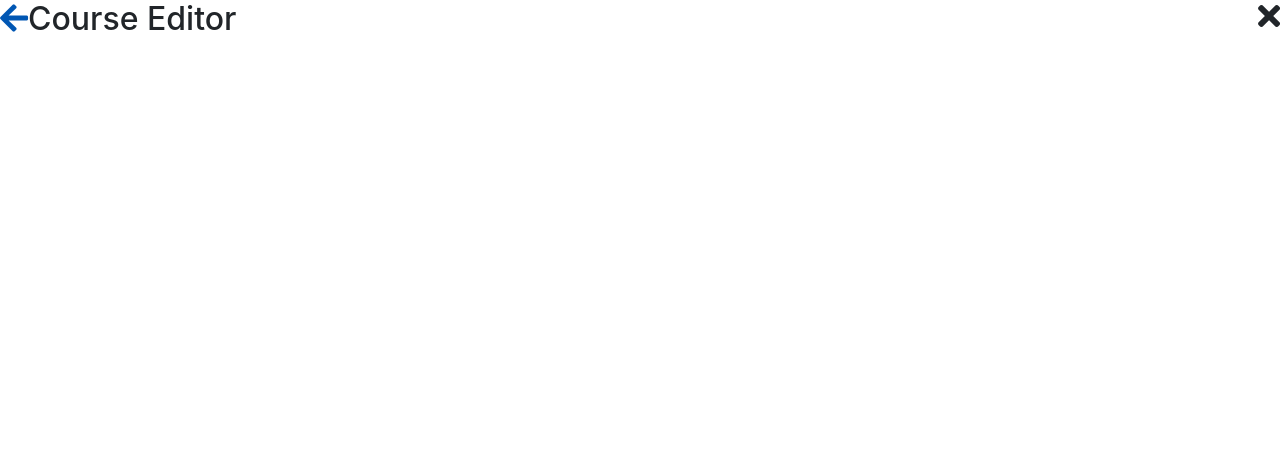
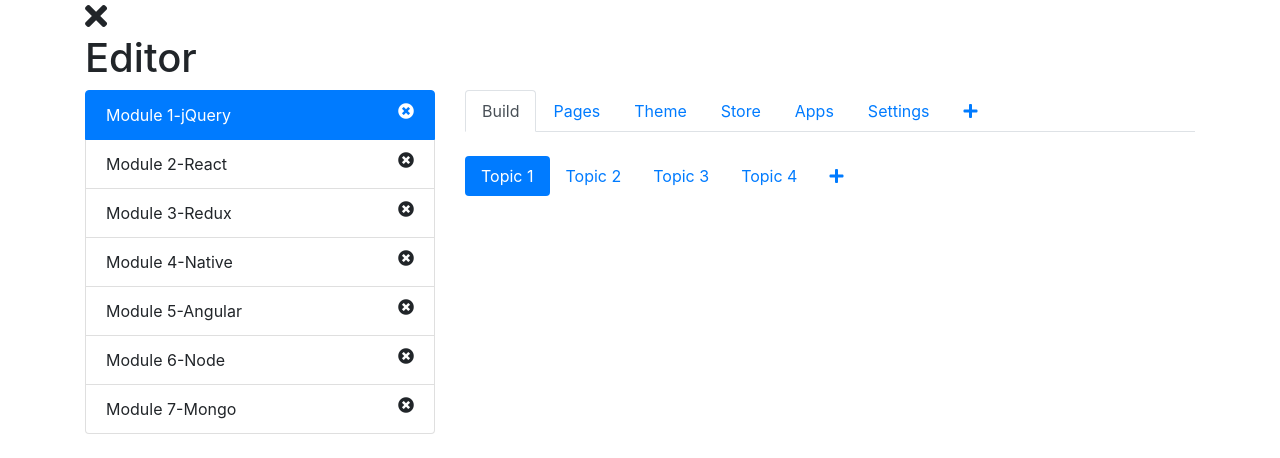
Before and after one commit to NovembersHan/wbdv-sp21-01-yafei-han-client-react, a React (Create React App) app: page /editor in a window 1280 px wide. Shown: the top 458 px of the page. Built offline with nearby package versions, Linux system fonts and the light colour scheme.

Commit message:
Added previous codes to editor

```diff
--- a/src/App.js
+++ b/src/App.js
@@ -2,16 +2,21 @@ import './App.css';
 import CourseManager from "./components/course-manager";
 import CourseEditor from "./components/course-editor";
 import {BrowserRouter, Route} from "react-router-dom";
+import Home from "./components/home"
 
 function App() {
     return (
         <BrowserRouter>
+            <div className="container-fluid">
+                <Route path="/" exact={true}  component={Home}/>
                 <Route path="/courses" component={CourseManager}/>
-        <Route path="/editor" component={CourseEditor}/>
+                {/*<Route path="/editor" component={CourseEditor}/>*/}
+                <Route path="/editor" exact={true} render={(props) => <CourseEditor {...props}/>}/>
                 {/*<div className="container-fluid">*/}
                 {/*  <CourseManager/>*/}
                 {/*  <CourseEditor/>*/}
                 {/*</div>*/}
+            </div>
         </BrowserRouter>
     );
 }
--- a/src/components/course-card.js
+++ b/src/components/course-card.js
@@ -21,14 +21,14 @@ const CourseCard = (
     }
 
     return (
-        <div className="col-4">
+        <div className="col-xl-2 col-lg-3 col-md-4 col-sm-6 col-xs-12">
             <div className="card">
                 <img src="https://www.valuecoders.com/blog/wp-content/uploads/2016/08/react.png" className="card-img-top" alt="..."/>
                 <div className="card-body">
                     <h5 className="card-title">
                         {
                             !editing &&
-                            <Link to="/courses/editor">
+                            <Link to="/editor">
                                 {title}
                             </Link>
                         }
@@ -42,14 +42,14 @@ const CourseCard = (
                     </h5>
                     <p className="card-text">Some description</p>
                     <img src={``}/>
-                    <Link to="/courses/editor" className="btn btn-primary">
+                    <Link to="/editor" className="btn btn-primary">
                         {title}
                     </Link>
                     {!editing && <i onClick={() => setEditing(true)} className="fas fa-edit float-right"></i>}
                     {editing &&
                     <div className="float-right">
                         <i onClick={() => saveTitle()} className="fas fa-check"></i>
-                        <i onClick={() => deleteCourse(course)} className="fas fa-times"></i>
+                        <i onClick={() => {deleteCourse(course); setEditing(false);}} className="fas fa-times"></i>
                     </div>
                     }
                 </div>
--- a/src/components/course-editor.js
+++ b/src/components/course-editor.js
@@ -1,19 +1,100 @@
 import React from 'react'
-import {Link} from "react-router-dom";
 
-// const CourseEditor = ({props}) =>
 const CourseEditor = ({history}) =>
-    <div>
-        <h2>
-            <Link to="/courses/table">
-                <i className="fas fa-arrow-left"></i>
-            </Link>
-            Course Editor
+    <div className = "container" >
+        <div>
             <i onClick={() => history.goBack()}
-               className="fas fa-times float-right"></i>
-            {/*<i onClick={() => props.history.goBack()}*/}
-            {/*   className="fas fa-times float-right"></i>*/}
-        </h2>
-    </div>
+               className="fas fa-2x fa-times"></i>
+        </div>
+
+        <h1> Editor </h1>
+
+        <div className="row">
+            <div className="col-4">
+                <ul className="list-group">
+                    <li className="list-group-item active">
+                        Module 1-jQuery
+                        <i className="float-right fa fa-times-circle"></i>
+                    </li>
+                    <li className="list-group-item">
+                        Module 2-React
+                        <i className="float-right fa fa-times-circle"></i>
+                    </li>
+                    <li className="list-group-item">
+                        Module 3-Redux
+                        <i className="float-right fa fa-times-circle"></i>
+                    </li>
+                    <li className="list-group-item">
+                        Module 4-Native
+                        <i className="float-right fa fa-times-circle"></i>
+                    </li>
+                    <li className="list-group-item">
+                        Module 5-Angular
+                        <i className="float-right fa fa-times-circle"></i>
+                    </li>
+                    <li className="list-group-item">
+                        Module 6-Node
+                        <i className="float-right fa fa-times-circle"></i>
+                    </li>
+                    <li className="list-group-item">
+                        Module 7-Mongo
+                        <i className="float-right fa fa-times-circle"></i>
+                    </li>
+                </ul>
+            </div>
+            <div className="col-8">
+                <ul className="nav nav-tabs">
+                    <li className="nav-item">
+                        <a className="nav-link active" aria-current="page" href="#">
+                            Build
+                        </a>
+                    </li>
+                    <li className="nav-item">
+                        <a className="nav-link" href="#">Pages</a>
+                    </li>
+                    <li className="nav-item">
+                        <a className="nav-link" href="#">Theme</a>
+                    </li>
+                    <li className="nav-item">
+                        <a className="nav-link" href="#">Store</a>
+                    </li>
+                    <li className="nav-item">
+                        <a className="nav-link" href="#">Apps</a>
+                    </li>
+                    <li className="nav-item">
+                        <a className="nav-link" href="#">Settings</a>
+                    </li>
+                    <li className="nav-item">
+                        <a className="nav-link" href="#">
+                            <i className="fa fa-plus"></i>
+                        </a>
+                    </li>
+                </ul>
+
+                <br/>
+
+                <ul className="nav nav-pills">
+                    <li className="nav-item">
+                        <a className="nav-link active" aria-current="page" href="#">Topic 1</a>
+                    </li>
+                    <li className="nav-item">
+                        <a className="nav-link" href="#">Topic 2</a>
+                    </li>
+                    <li className="nav-item">
+                        <a className="nav-link" href="#">Topic 3</a>
+                    </li>
+                    <li className="nav-item">
+                        <a className="nav-link" href="#">Topic 4</a>
+                    </li>
+                    <li className="nav-item">
+                        <a className="nav-link" href="#">
+                            <i className="fa fa-plus"></i>
+                        </a>
+                    </li>
+                </ul>
+
+            </div>
+        </div>
+</div>
 
 export default CourseEditor
--- a/src/components/course-grid.js
+++ b/src/components/course-grid.js
@@ -14,21 +14,23 @@ export default class CourseGrid
         return(
             <div className="container-fluid">
                 <div className="row">
-                    <div className="col-4">
+                    <div className="col-4 d-none d-md-block d-lg-block d-xl-block">
                         <h4>Recent Documents</h4>
                     </div>
-                    <div className="col-4">
+                    <div className="col-4 d-none d-md-block d-lg-block d-xl-block">
                         <h4>
                             Owned by me
                             <i className="fas fa-sort-down"></i>
                         </h4>
                     </div>
-                    <div className="col-4">
+                    <div className="col-sm-4 col-xs-4">
+                        <div className="float-right">
                         <i className="fas fa-folder"></i>
                         <i className="fas fa-sort-alpha-up-alt m-sm-2"></i>
                         <Link to="/courses/table">
                             <i className="fas fa-list"></i>
                         </Link>
+                        </div>
                     </div>
                 </div>
 
--- a/src/components/course-row.js
+++ b/src/components/course-row.js
@@ -27,7 +27,7 @@ const CourseRow = (
             <td>
                 {
                     !editing &&
-                    <Link to="/courses/editor">
+                    <Link to="/editor">
                         {title}
                     </Link>
                 }
@@ -46,7 +46,7 @@ const CourseRow = (
                 {editing &&
                     <div>
                         <i onClick={() => saveTitle()} className="fas fa-check"></i>
-                        <i onClick={() => deleteCourse(course)} className="fas fa-times"></i>
+                        <i onClick={() => {deleteCourse(course); setEditing(false);}} className="fas fa-times"></i>
                     </div>
                 }
             </td>
--- a/src/components/home.js
+++ b/src/components/home.js
@@ -11,7 +11,7 @@ export default () =>
             <Link to="/courses/grid" className="list-group-item">
                 Courses Grid
             </Link>
-            <Link to="/courses/editor" className="list-group-item">
+            <Link to="/editor" className="list-group-item">
                 Course Editor
             </Link>
         </div>
```
Lines whose indentation alone changed are shown as unchanged.
